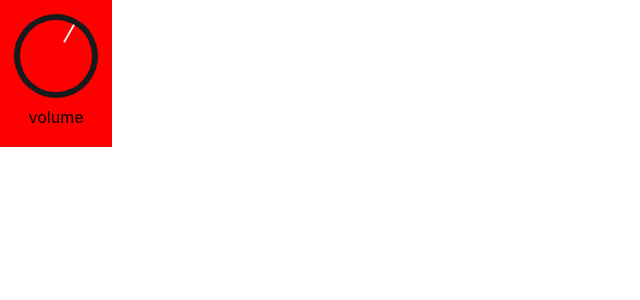
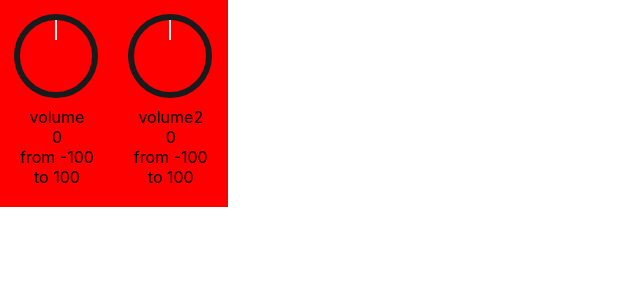
Before and after one commit to AlexRatmansky/web-audio, a React (Create React App) app in the folder knobs/: page / in a window 1280 px wide. Shown: the top 300 px of the page, without its empty margins (0-640 px from the left). Built offline with nearby package versions, Linux system fonts and the light colour scheme.

Commit message:
Донастраивает поведение крутилки

```diff
--- a/knobs/src/App.tsx
+++ b/knobs/src/App.tsx
@@ -4,7 +4,8 @@ import { Knob1 } from './components/knob1';
 const App = () => {
   return (
     <div>
-      <Knob1 label={'volume'} />
+      <Knob1 label={'volume'} min={-100} max={100} />
+      <Knob1 label={'volume2'} min={-100} max={100} />
     </div>
   );
 };
--- a/knobs/src/components/knob1/index.tsx
+++ b/knobs/src/components/knob1/index.tsx
@@ -4,48 +4,72 @@ import { Div } from '../../types/common-types';
 
 interface Props {
   label: string;
+  min?: number;
+  max?: number;
 }
 
-const initialState = { rotation: 30 };
+interface InitStateProps {
+  min: number;
+  max: number;
+}
+
+const initState = (initProps: InitStateProps) => ({
+  value: 0,
+  min: initProps.min,
+  max: initProps.max
+});
 
 function reducer(state: any, action: any) {
   switch (action.type) {
-    case 'change':
-      return { rotation: state.rotation + action.data };
+    case 'change': {
+      const currentValue = state.value + Math.round(action.data / 2);
+      return {
+        ...state,
+        value: Math.max(state.min, Math.min(state.max, currentValue))
+      };
+    }
 
     default:
       throw new Error();
   }
 }
 
-export const Knob1: FC<Props> = (props) => {
-  const [state, dispatch] = useReducer(reducer, initialState);
+export const Knob1: FC<Props> = props => {
+  const { label, min, max } = props;
+  const [state, dispatch] = useReducer(
+    reducer,
+    {
+      min: min || -Infinity,
+      max: max || Infinity
+    },
+    initState
+  );
 
-  const { rotation } = state;
+  const { value } = state;
 
-  const handleMouseClick = (e: any) => {
+  const handleMouseDown = (e: any) => {
     const el = e.target;
 
-    console.log('enter PointerLock');
     el.requestPointerLock();
+
+    const updatePosition = (e: MouseEvent) => {
+      requestAnimationFrame(() => {
+        dispatch({ type: 'change', data: e.movementY });
+      });
+    };
 
     document.addEventListener(
       'pointerlockchange',
       () => {
         if (document.pointerLockElement === el) {
-          console.log('The pointer lock status is now locked');
+          document.addEventListener('mousemove', updatePosition, false);
           document.addEventListener(
-            'mousemove',
-            (e) => {
-              requestAnimationFrame(() => {
-                console.log(e, e.movementX, e.movementY);
-                console.log(rotation);
-
-                dispatch({ type: 'change', data: e.movementY });
-                // setRotation(rotation + e.movementY);
-              });
+            'mouseup',
+            () => {
+              document.removeEventListener('mousemove', updatePosition, false);
+              document.exitPointerLock();
             },
-            false
+            { once: true, capture: false }
           );
         }
       },
@@ -53,14 +77,20 @@ export const Knob1: FC<Props> = (props) => {
     );
   };
 
-  console.log(rotation);
-
   return (
     <KnobContainer>
-      <KnobDial>
-        <KnobGrip rotation={rotation} />
+      <KnobDial onMouseDown={handleMouseDown}>
+        <KnobGrip rotation={value} />
       </KnobDial>
-      <KnobLabel onMouseDown={handleMouseClick}>{props.label}</KnobLabel>
+      <KnobLabel>
+        {label}
+        <br />
+        {value}
+        <br />
+        {'from'} {min}
+        <br />
+        {'to'} {max}
+      </KnobLabel>
     </KnobContainer>
   );
 };
@@ -71,8 +101,10 @@ const KnobContainer: FC<Div> = ({ children }) => (
   <div className={style.container}>{children}</div>
 );
 
-const KnobDial: FC<Div> = ({ children }) => (
-  <div className={style.dial}>{children}</div>
+const KnobDial: FC<Div> = ({ children, ...props }) => (
+  <div className={style.dial} {...props}>
+    {children}
+  </div>
 );
 
 interface KnobGrip {
@@ -83,7 +115,7 @@ const KnobGrip: FC<KnobGrip & Div> = ({ rotation, children, ...props }) => (
   <div
     className={style.grip}
     style={{
-      transform: `translate(-50%, -50%) rotate(${rotation}deg)`,
+      transform: `translate(-50%, -50%) rotate(${rotation}deg)`
     }}
     {...props}
   >
@@ -91,8 +123,6 @@ const KnobGrip: FC<KnobGrip & Div> = ({ rotation, children, ...props }) => (
   </div>
 );
 
-const KnobLabel: FC<Div> = ({ children, onMouseDown }) => (
-  <div onMouseDown={onMouseDown} className={style.label}>
-    {children}
-  </div>
+const KnobLabel: FC<Div> = ({ children }) => (
+  <div className={style.label}>{children}</div>
 );
```
